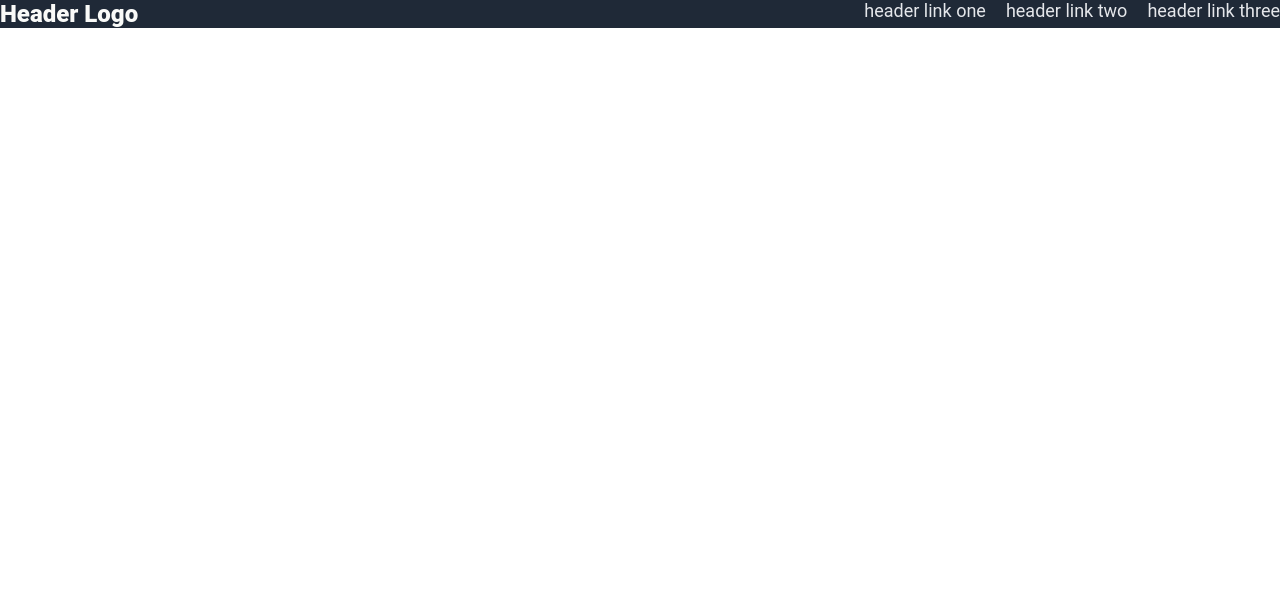
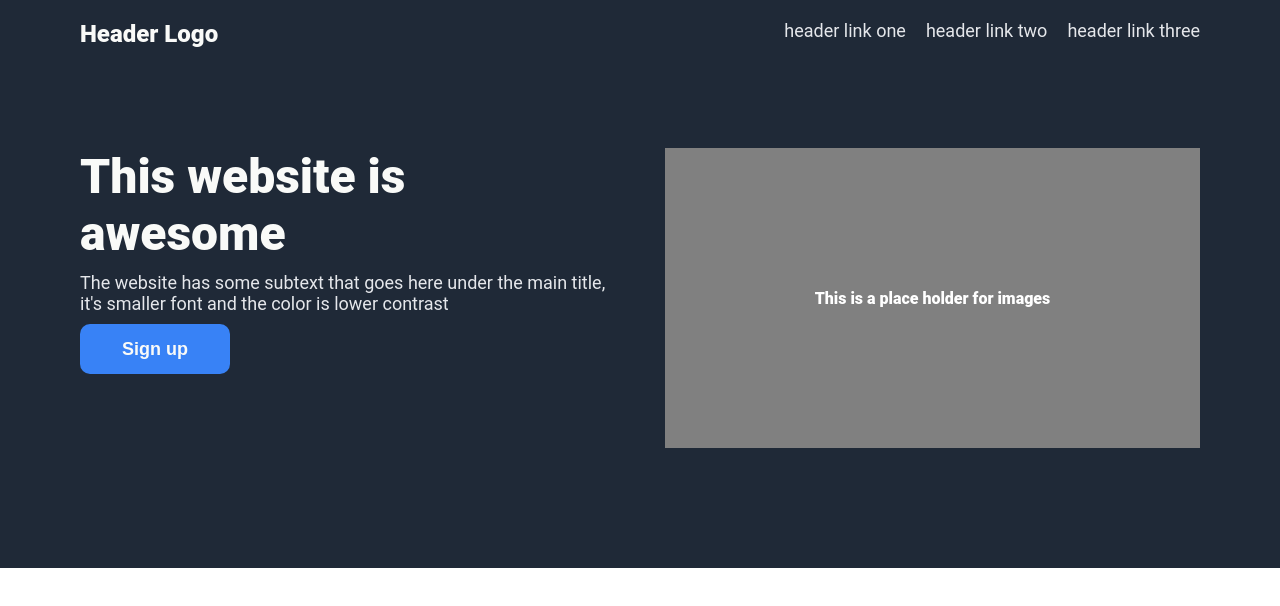
Before and after one commit to PhoenixTech2003/landing-page, a plain HTML site: page index.html in a window 1280 px wide. Drawn offline with Linux system fonts and the light colour scheme.

Commit message:
Add hero section

```diff
--- a/index.html
+++ b/index.html
@@ -20,6 +20,17 @@
 
             </div>
 
+            <div class="hero">
+                <div class="hero-text">
+                    <span>This website is <br/>awesome</span>
+                    <p>The website has some subtext that goes here under the main title, it's smaller font and the color is lower contrast</p>
+                    <button class="hero-btn">Sign up</button>
+                </div>
+
+
+                <div class="hero-image">This is a place holder for images</div>
+            </div>
+
         </div>
 
     </body>
--- a/styles/styles.css
+++ b/styles/styles.css
@@ -15,6 +15,15 @@ ul{
 /* header section */
 .header{
     background-color: #1F2937;
+    display: flex;
+    flex-direction: column;
+    gap: 100px;
+    padding-top: 20px;
+    padding-left: 80px;
+    padding-right: 80px;
+    padding-bottom: 120px;
+
+
 }
 
 .nav-bar{
@@ -39,3 +48,52 @@ ul{
     font-size: 18px;
     color: #E5E7EB;
 }
+
+/* hero section*/
+
+.hero-text{
+    width: 700px;
+    display: flex;
+    flex-direction: column;
+    flex-wrap: wrap;
+    gap: 10px;
+}
+.hero-text span {
+    font-size: 48px;
+    font-weight: 1000;
+    color: #F9FAF8;
+}
+
+.hero-text p {
+
+    font-size: 18px;
+    color: #E5E7EB;
+}
+
+.hero-image{
+    display: flex;
+    background-color: grey;
+    color: white;
+    height: 300px;
+    width: 700px;
+    justify-content: center;
+    align-items: center;
+    font-weight: 800;
+}
+
+.hero{
+    display: flex;
+    gap: 50px;
+}
+
+.hero-btn{
+    border-radius: 10px;
+    padding: 10px;
+    width: 150px;
+    height: 50px;
+    background-color: #3882F6;
+    color: #F9FAF8;
+    border: none;
+    font-weight: 900;
+    font-size: 18px;
+}
```
